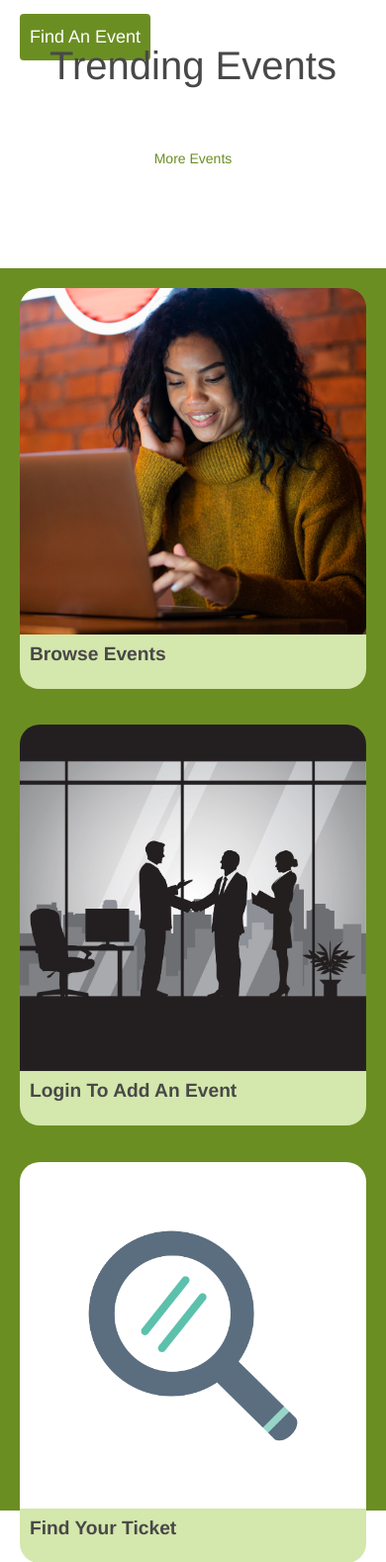
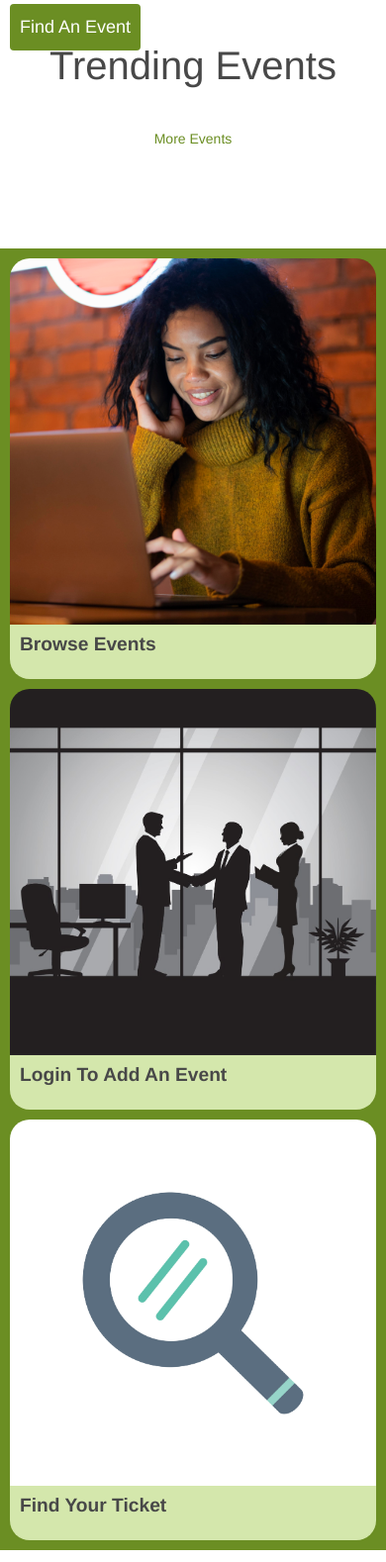
Before and after one commit to Palo87Nate/tickety, a Flask app: page / in a window 390 px wide. Shown: the part 407-1985 px from the top of the page at 99% size. Run offline with Flask 3, Linux system fonts and the light colour scheme; data that the repository does not hold is empty; some libraries are stand-ins or nearby versions.

Commit message:
"Updated .gitignore to include test.html and modified grid.css to simplify media query styles for various list and row classes."

```diff
--- a/static/styles/grid.css
+++ b/static/styles/grid.css
@@ -61,29 +61,26 @@
 }
 
 @media (max-width: 768px) {
-    .row {
+    .row,
+    .list,
+    .list-3,
+    .list-3b,
+    .list-2,
+    .list-2b {
         grid-template-columns: 1fr !important;
     }
 
-    .list {
-        grid-template-columns: 1fr !important;
+    .row {
+        padding: 10px !important;
+        gap: 10px !important;
     }
 
-    .list-3 {
-        grid-template-columns: 1fr !important;
-    }
-
-    .list-3b {
-        grid-template-columns: 1fr !important;
-    }
-
-    .list-2 {
-        grid-template-columns: 1fr !important;
-        padding: 20px;
-    }
-
+    .list,
+    .list-3,
+    .list-3b,
+    .list-2,
     .list-2b {
-        grid-template-columns: 1fr !important;
-        padding: 20px;
+        padding: 10px !important;
+        gap: 10px !important;
     }
 }
```
Also changed, not shown: 1 other file.
